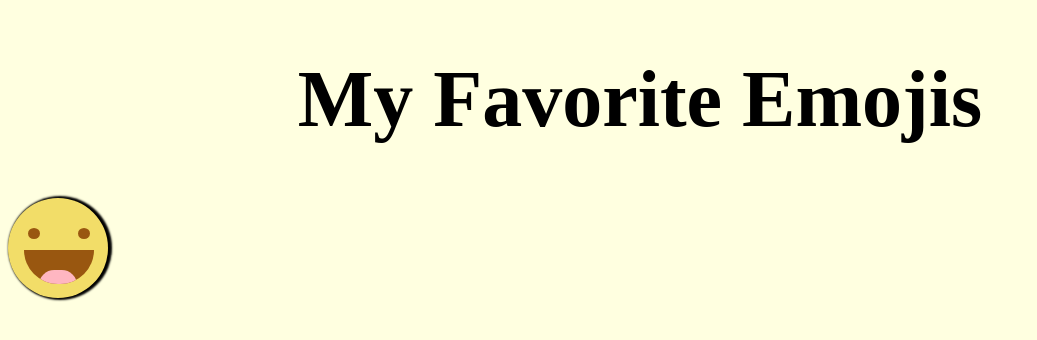
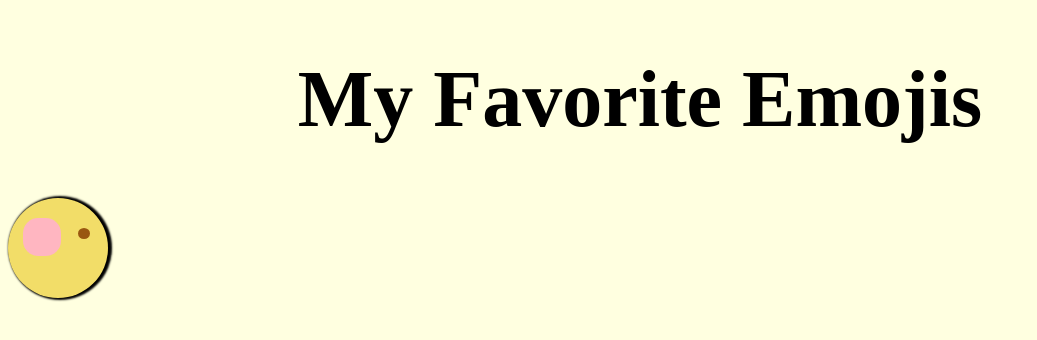
Before and after one commit to iambitgod/Emoji-1, a plain HTML site: page index.html in a window 1280 px wide. Shown: the whole page, without its empty margins (0-1037 px from the left). Drawn offline with Linux system fonts and the light colour scheme.

Commit message:
Update index.html

```diff
--- a/index.html
+++ b/index.html
@@ -13,7 +13,7 @@
         <div class="emoji-face">
             <div class="eye1"></div>
             <div class="eye2"></div>
-            <div class="mouth">
+            <div class="mout">
                 <div class="tongue"></div>
             </div>
         </div>
```
